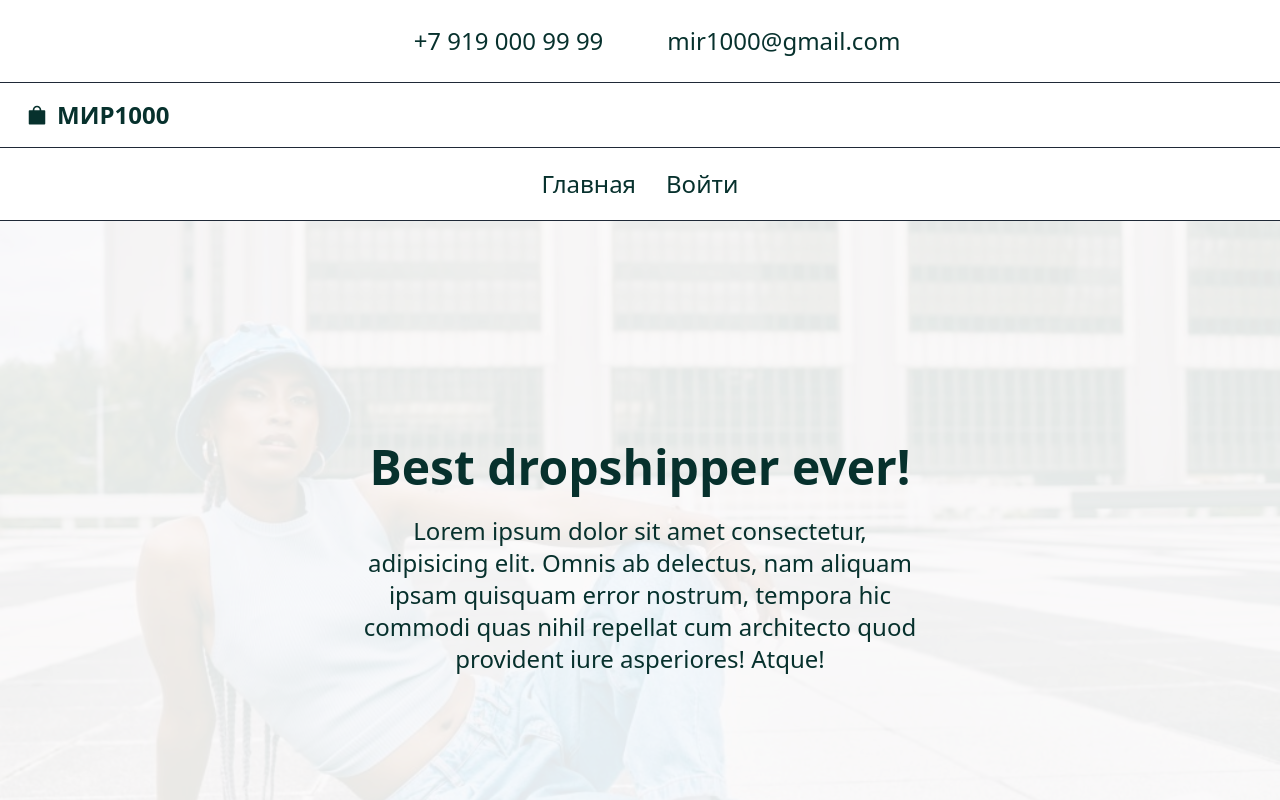
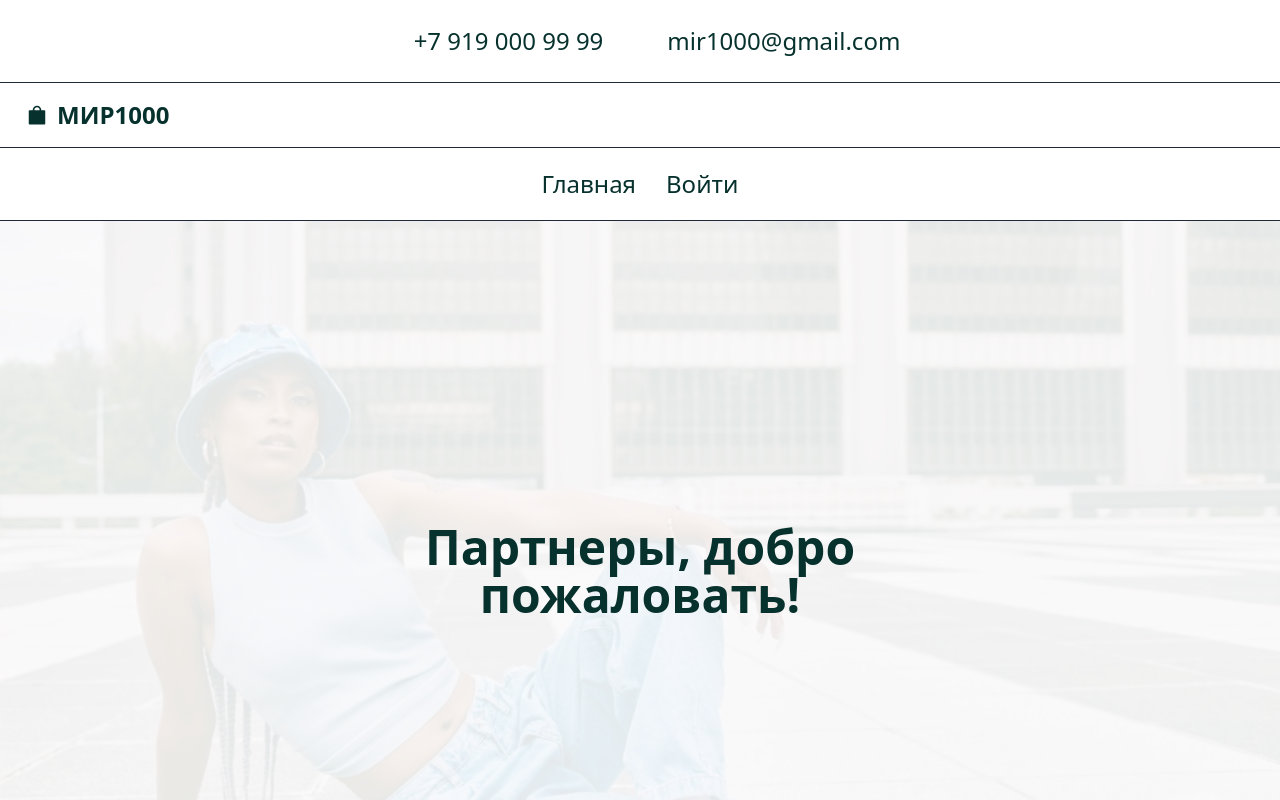
Before and after one commit to avoidcode/mir1000-frontend, a React (Vite) app: page / in a window 1280 px wide. Shown: the top 800 px of the page. Built offline with nearby package versions, Linux system fonts and the light colour scheme; some icons are missing.

Commit message:
Сообщение

```diff
--- a/src/components/Hero.jsx
+++ b/src/components/Hero.jsx
@@ -5,10 +5,7 @@ const Hero = () => {
     <div className="hero bg-base-200 bg-blend-overlay">
     <div className="hero-content text-center">
       <div className="max-w-xl">
-        <h1 className="text-5xl font-bold max-md:text-4xl text-accent-content">Best dropshipper ever!</h1>
-        <p className="py-6 text-2xl max-md:text-lg text-accent-content">
-          Lorem ipsum dolor sit amet consectetur, adipisicing elit. Omnis ab delectus, nam aliquam ipsam quisquam error nostrum, tempora hic commodi quas nihil repellat cum architecto quod provident iure asperiores! Atque!
-        </p>
+        <h1 className="text-5xl font-bold max-md:text-4xl text-accent-content">Партнеры, добро пожаловать!</h1>
       </div>
     </div>
   </div>
```
